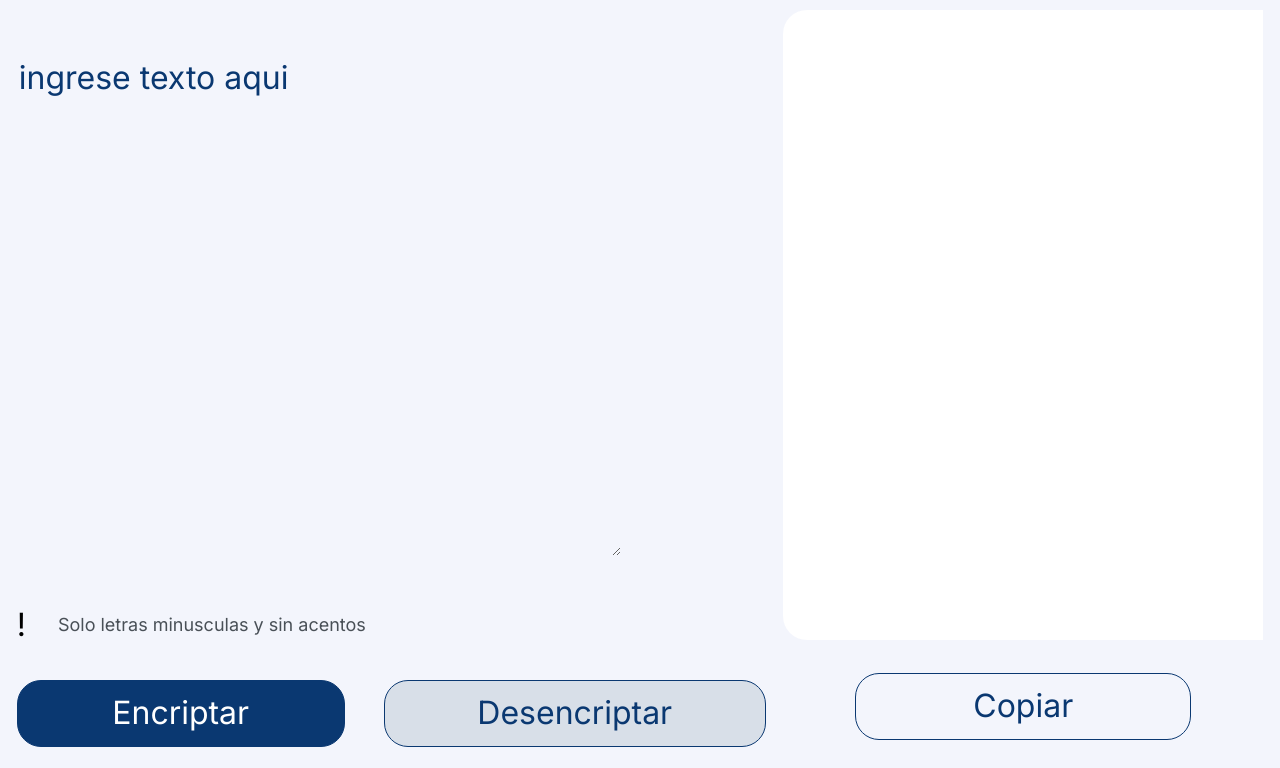
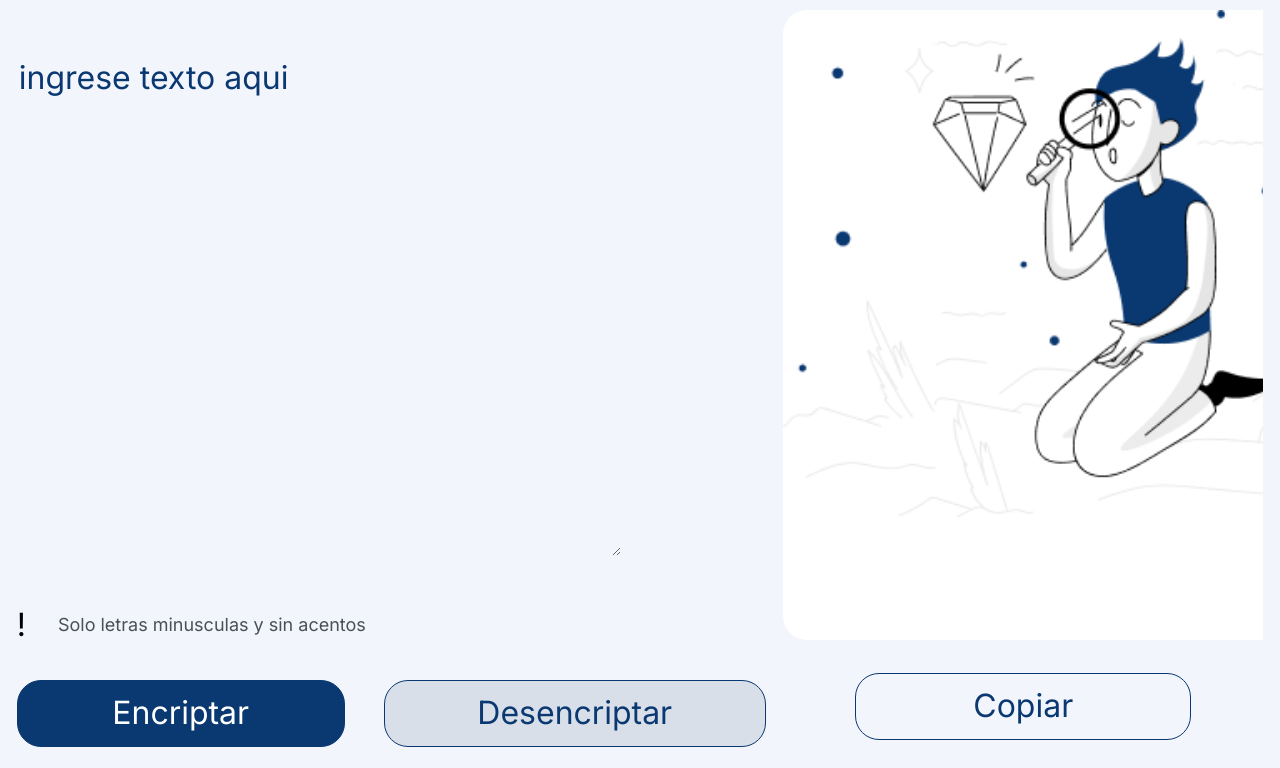
Before and after one commit to Anaid-B/challengeAlura, a plain HTML site: page index.html in a window 1280 px wide. Shown: the part 72-840 px from the top of the page. Drawn offline with Linux system fonts and the light colour scheme; files whose address does not match are found by name.

Commit message:
Update style.css

```diff
--- a/style.css
+++ b/style.css
@@ -36,7 +36,7 @@ main {
 
     .mensaje {
         background: white;
-        background-image: url("/challengeUnoAlura/assets/Muñeco.png");
+        background-image: url("/assets/Muñeco.png");
         background-repeat: no-repeat;
         border: none;
         border-radius: 24px;
```
